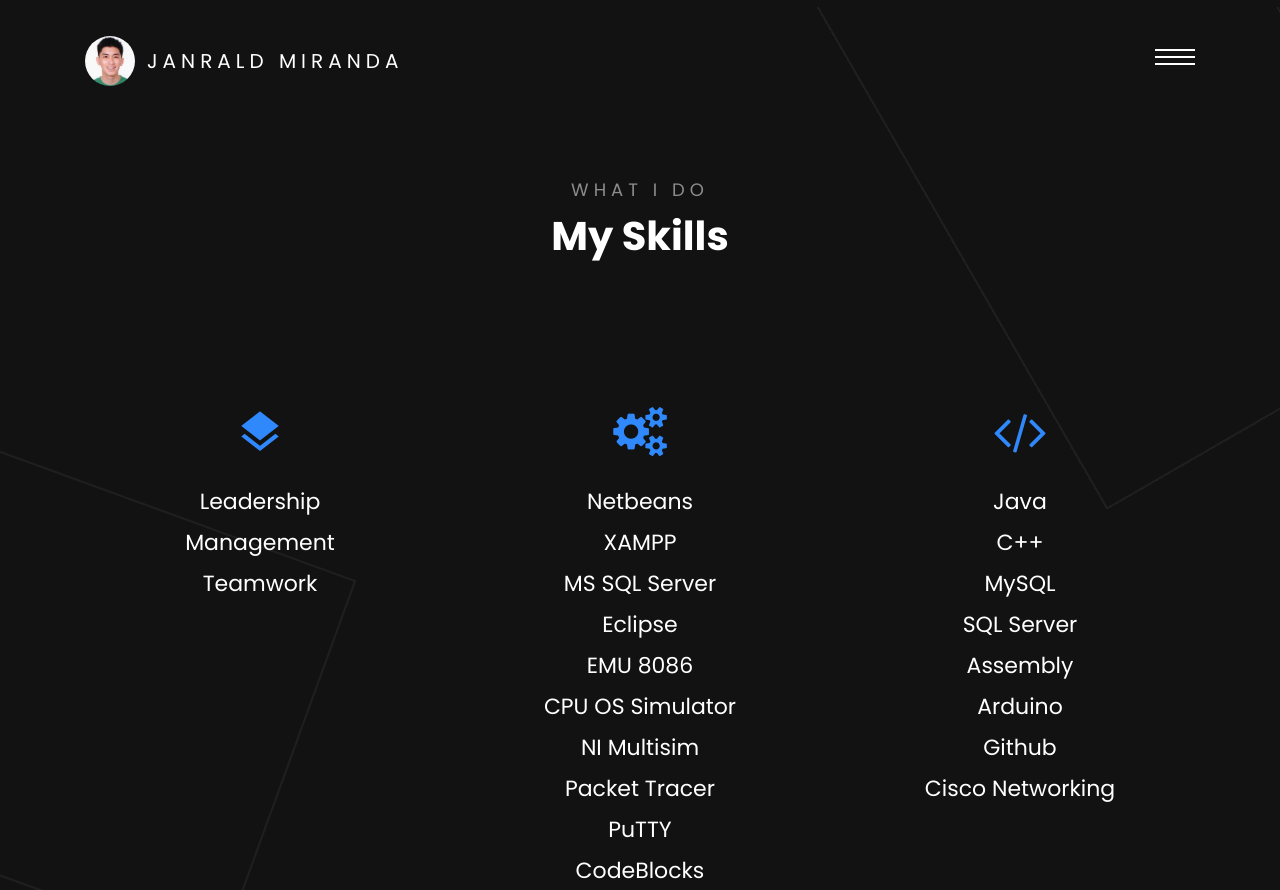
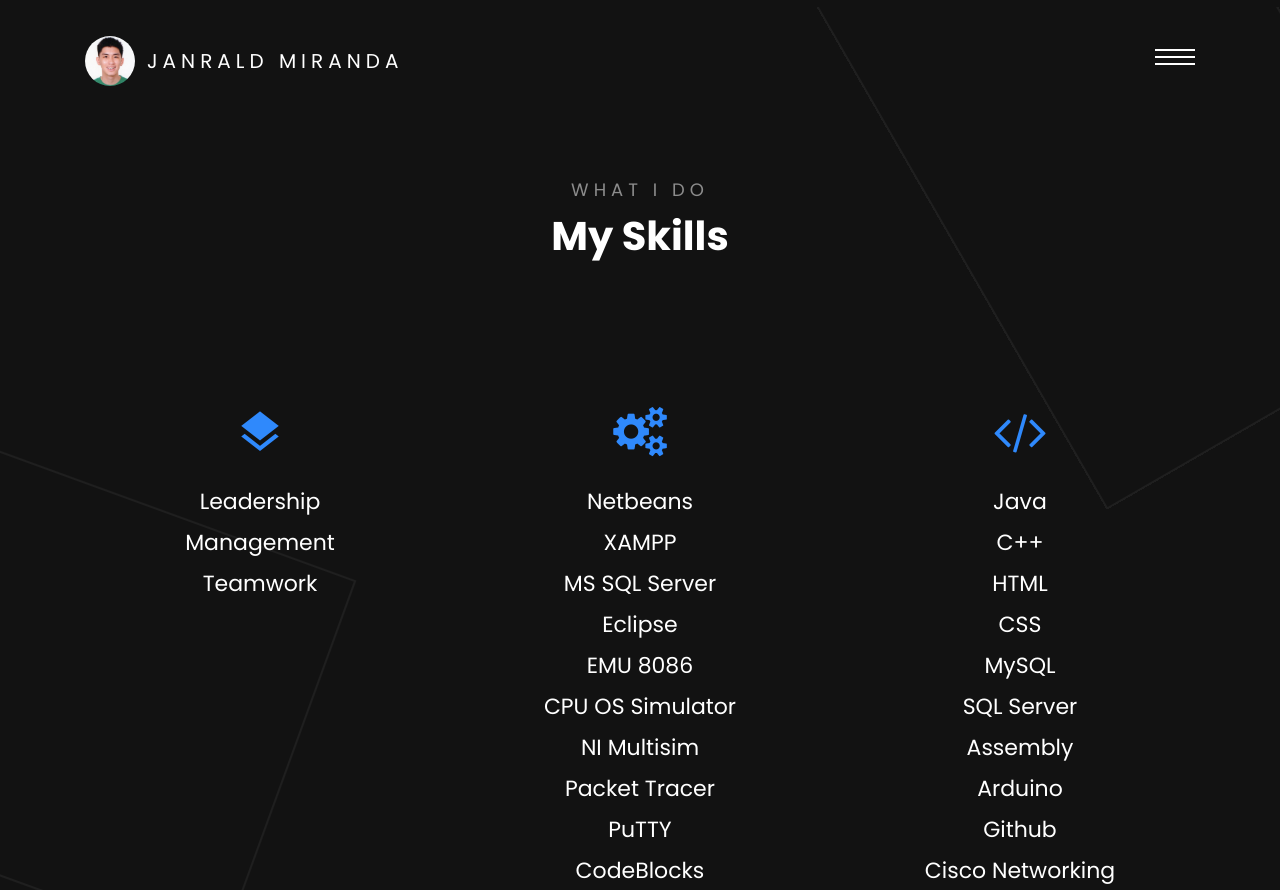
Before and after one commit to jrmmiranda/janraldmiranda.github.io, a plain HTML site: page services.html in a window 1280 px wide. Shown: the top 890 px of the page. Drawn offline with Linux system fonts and the light colour scheme; some packages are replaced by stand-ins of ours; no server answers; files whose address does not match are found by name.

Commit message:
Update services.html

```diff
--- a/services.html
+++ b/services.html
@@ -120,6 +120,8 @@
                 <div class="media-body">
                   <h3 class="heading">Java</h3>
                   <h3 class="heading">C++</h3>
+                  <h3 class="heading">HTML</h3>
+                  <h3 class="heading">CSS</h3>
                   <h3 class="heading">MySQL</h3>
                   <h3 class="heading">SQL Server</h3>
                   <h3 class="heading">Assembly</h3>
```
